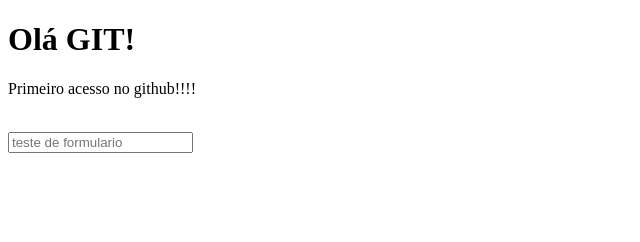
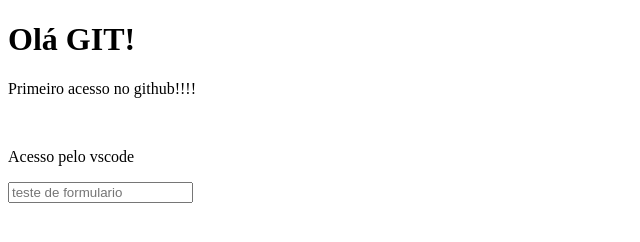
Before and after one commit to mouragama/projetos, a plain HTML site: page index.html in a window 1280 px wide. Shown: the whole page, without its empty margins (0-640 px from the left). Drawn offline with Linux system fonts and the light colour scheme.

Commit message:
terceiro commit

```diff
--- a/index.html
+++ b/index.html
@@ -10,6 +10,9 @@
     <h1>Olá GIT!</h1>
     <P>Primeiro acesso no github!!!!</P>
     <br>
+    <div>
+        <p>Acesso pelo vscode</p>
+    </div>
     <input type="text" placeholder="teste de formulario">
 </body>
 </html>
```
